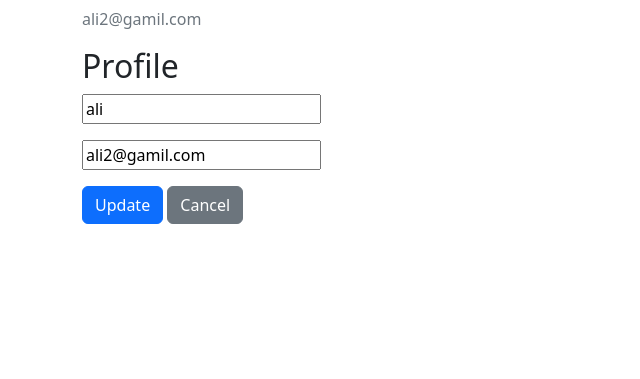
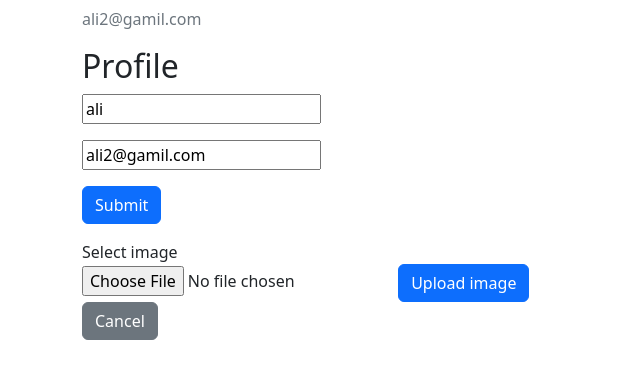
Before and after one commit to amirrezakir/cs50-blog, a Flask app: page /profile/1 in a window 1280 px wide. Shown: the part 223-602 px from the top of the page, without its empty margins (0-640 px from the left). Run offline with Flask 2, Linux system fonts and the light colour scheme; a user stored in the database is signed in; data comes from the database, SQL or seed files in the repository; both versions use the stored data as it was after the commit; some libraries are stand-ins or nearby versions.

Commit message:
updating profile

```diff
--- a/website/models.py
+++ b/website/models.py
@@ -1,3 +1,4 @@
+from flask_wtf.file import FileField
 from . import db
 from flask_login import UserMixin
 from sqlalchemy.sql import func
@@ -7,6 +8,7 @@ class User(db.Model, UserMixin):
     username = db.Column(db.String(150), unique=True)
     email = db.Column(db.String(150), unique=True)
     image_file = db.Column(db.String(20), nullable=False, default="profile.jpg")
+    profile_pic= FileField("profile pic")
     password = db.Column(db.String(150))
     date_created = db.Column(db.DateTime(timezone=True), default=func.now())
     posts = db.relationship('Post', backref='user', passive_deletes=True)
--- a/website/templates/profile.html
+++ b/website/templates/profile.html
@@ -9,7 +9,7 @@
             </div>
         </div>
         <h2>Profile</h2>
-        <form id="login-form" method="post" action="/profile/{{ new_user.id }}">
+        <form enctype="multipart/form-data" method="post" action="/profile/{{ new_user.id }}">
             <p>
             <input type="text" id="username" name="username" value="{{ new_user.username }}" required>
             <i class="validation"><span></span><span></span></i>
@@ -19,7 +19,15 @@
             <i class="validation"><span></span><span></span></i>
             </p>
             <p>
-            <button type="submit" class="btn btn-primary btn-m">Update</button>
+            <button type="submit" class="btn btn-primary btn-m">Submit</button>
+            <div class="form-group">
+                <label>Select image</label>
+                <div class="custom-file">
+                    <input type="file" class="custom-file-input" name="profile_pic" id="profile_pic">
+
+                    <button type="submit" class="btn btn-primary">Upload image</button>
+                </div>
+            </div>
             <a href="/home"><button type="button" class="btn btn-secondary btn-m">Cancel</button></a>
             </p>
         </form>
--- a/website/views.py
+++ b/website/views.py
@@ -2,6 +2,7 @@ from flask import Blueprint, render_template, request, flash, redirect, url_for,
 from flask_login import login_required, current_user
 from .models import Post, User, Comment, Like
 from . import db
+import os
 
 views = Blueprint("views", __name__)
 
@@ -43,7 +44,7 @@ def delete_post(id):
     if not post:
         flash("Post does not exist.", category="erorr")
 
-    elif current_user.id == post.id:
+    elif current_user.id != post.id:
         flash("You can\'n delete this post!", category="erorr")
 
     else:
@@ -123,15 +124,25 @@ def like_post(post_id):
     return jsonify({"likes": len(post.likes), "liked": current_user.id in map(lambda x: x.author, post.likes)})
 
 
+
 @views.route("/profile/<id>", methods=["GET", "POST"])
 @login_required
 def profile(id):
     image_file = url_for('static', filename='pictures/' + current_user.image_file)
     new_user = User.query.get(id)
 
+
     if request.method == "POST":
         new_user.username = request.form.get("username")
         new_user.email = request.form.get("email")
+
+        if request.files:
+            profile_pic = request.files["profile_pic"]
+            profile_pic.save(os.path.join(views.config["IMAGE_UPLOADS"], profile_pic.filename))
+
+            print("image saved")
+
+            return redirect(request.url)
 
         try:
             db.session.commit()
@@ -142,4 +153,5 @@ def profile(id):
             return redirect(url_for("views.home"))
 
     else:
-        return render_template("profile.html", image_file=image_file, user=current_user.id, new_user=new_user)
+        return render_template("profile.html", image_file=image_file, user=current_user.id,
+        new_user=new_user)
```
Also changed, not shown: website/database.db.
